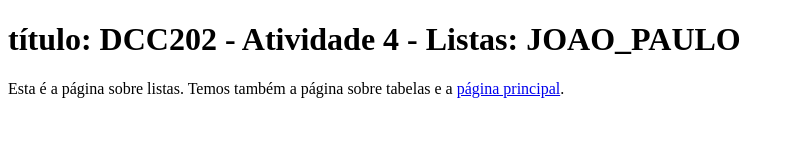
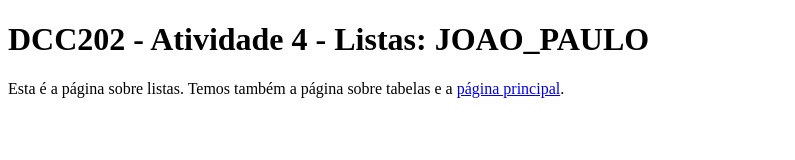
Before and after one commit to ufjf-dcc202/ufjf-dcc202-2023-3-b-atv4-fernandes-joaopaulo, a website: page listas.html in a window 1280 px wide. Shown: the whole page, without its empty margins (0-795 px from the left). Drawn offline with Linux system fonts and the light colour scheme.

Commit message:
altera main

```diff
--- a/listas.html
+++ b/listas.html
@@ -7,7 +7,7 @@
 </head>
 <body>
     <main>
-        <h1>título: DCC202 - Atividade 4 - Listas: JOAO_PAULO</h1>
+        <h1>DCC202 - Atividade 4 - Listas: JOAO_PAULO</h1>
         <p>Esta é a página sobre listas. Temos também a página sobre tabelas e a <a href="index.html">página principal</a>.</p>
     </main>
 </body>
```
